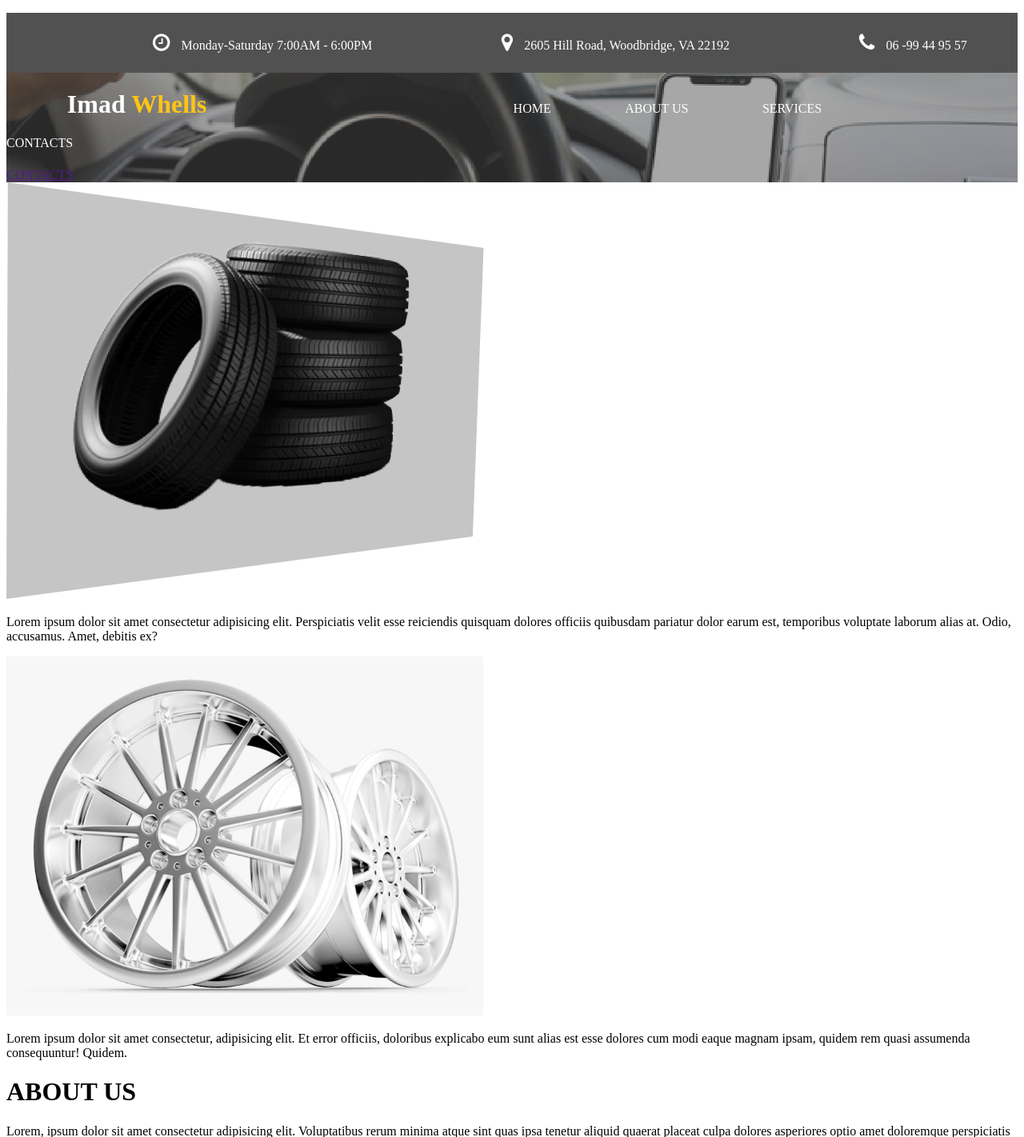
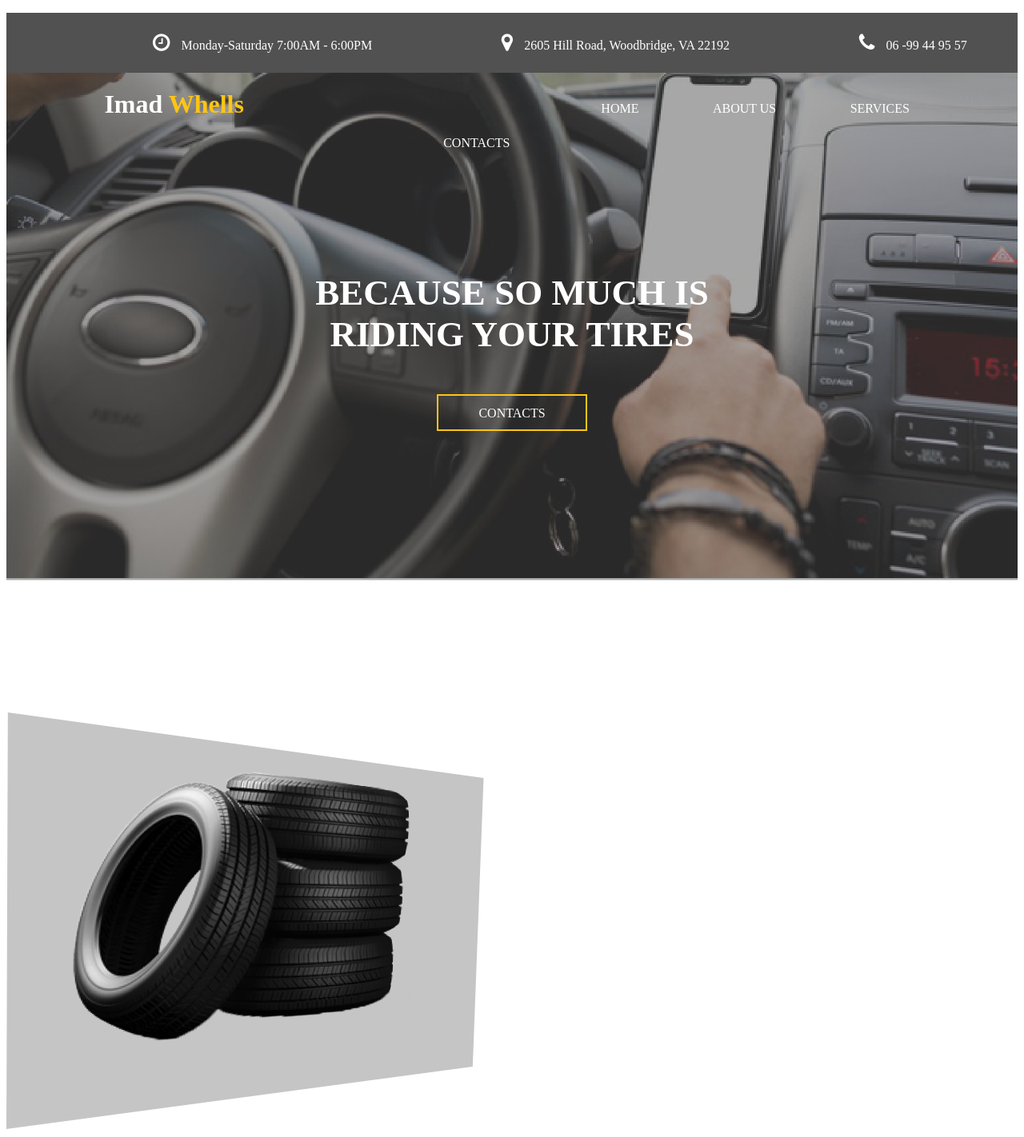
Before and after one commit to khadijaezzayany/Imad-wheels, a PHP site: page / in a window 1280 px wide; the page is wider, and only the part inside the window is pictured. Shown: the top 1422 px of that part at 80% size. Run offline with PHP 8.4, Linux system fonts and the light colour scheme.

Commit message:
style header

```diff
--- a/dist/css/style.css
+++ b/dist/css/style.css
@@ -30,7 +30,7 @@
   color: white;
   display: inline-block;
   /* margin-top: 0%; */
-  padding-right: 30%;
+  padding-right: 35%;
   padding-left: 6%; }
   .header__nav--logo span {
     color: #FFC513; }
@@ -39,4 +39,18 @@
   background-image: url(../img/header.png);
   background-repeat: no-repeat;
   background-size: cover;
-  margin-top: -17px; }
+  margin-top: -17px;
+  height: 100vh;
+  text-align: center; }
+  .header__h1 {
+    color: white;
+    text-align: center;
+    margin-top: 12%;
+    font-size: 45px;
+    margin-bottom: 5%; }
+  .header #butcont {
+    text-decoration: none;
+    color: white;
+    text-align: center;
+    border: 2px solid #FFC513;
+    padding: 1% 4%; }
--- a/dist/scss/_header.scss
+++ b/dist/scss/_header.scss
@@ -3,4 +3,23 @@
     background-repeat: no-repeat;
     background-size: cover;
     margin-top: -17px;
+    height: 100vh;
+    text-align: center;
+    &__h1{
+        color: white;
+        text-align: center;
+        margin-top: 12%;
+        font-size: 45px;
+        margin-bottom: 5%;
+    }
+    #butcont{
+
+            text-decoration: none;
+            color: white;
+            text-align: center;
+            border: 2px solid $yallow;
+            padding: 1% 4% ;
+
+
+    }
 }
--- a/dist/scss/_nav.scss
+++ b/dist/scss/_nav.scss
@@ -23,7 +23,7 @@
             color: white;
             display: inline-block;
             /* margin-top: 0%; */
-            padding-right: 30%;
+            padding-right: 35%;
             // line-height: 10%;
             padding-left: 6%;
             span{
--- a/index.php
+++ b/index.php
@@ -32,8 +32,8 @@
                 <li><a href="">SERVICES</a></li>
                 <li><a href="">CONTACTS</a></li>
             </ul>
-            <h1 class="header__h1"> </h1>
-            <a href="">CONTACTS</a>
+            <h1 class="header__h1"> BECAUSE SO MUCH IS <br>RIDING YOUR TIRES</h1>
+            <a href="" id="butcont">CONTACTS</a>
         </div>
     </div>
 
```
